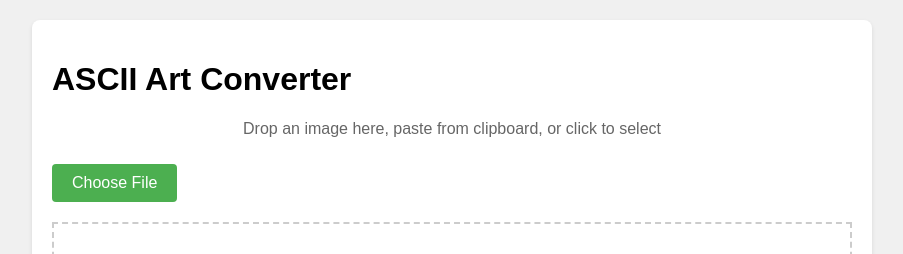
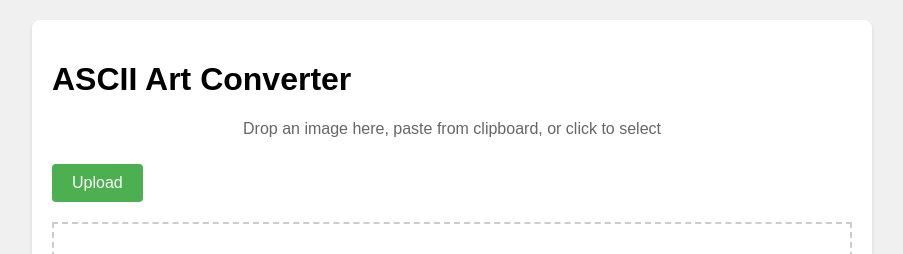
Before and after one commit to dolan/ascii-out, a plain HTML site: page index.html in a window 1280 px wide. Shown: the top 254 px of the page, without its empty margins (188-1091 px from the left). Drawn offline with Linux system fonts and the light colour scheme.

Commit message:
[shrink the button]

```diff
--- a/index.html
+++ b/index.html
@@ -14,7 +14,7 @@
             <div class="upload-instructions">
                 <p>Drop an image here, paste from clipboard, or click to select</p>
             </div>
-            <label for="image_input" class="upload-button">Choose File</label>
+            <label for="image_input" class="upload-button">Upload</label>
             <input type="file" id="image_input" accept="image/*" class="file-input">
             <div id="preview_container" class="preview-container"></div>
         </div>
```
